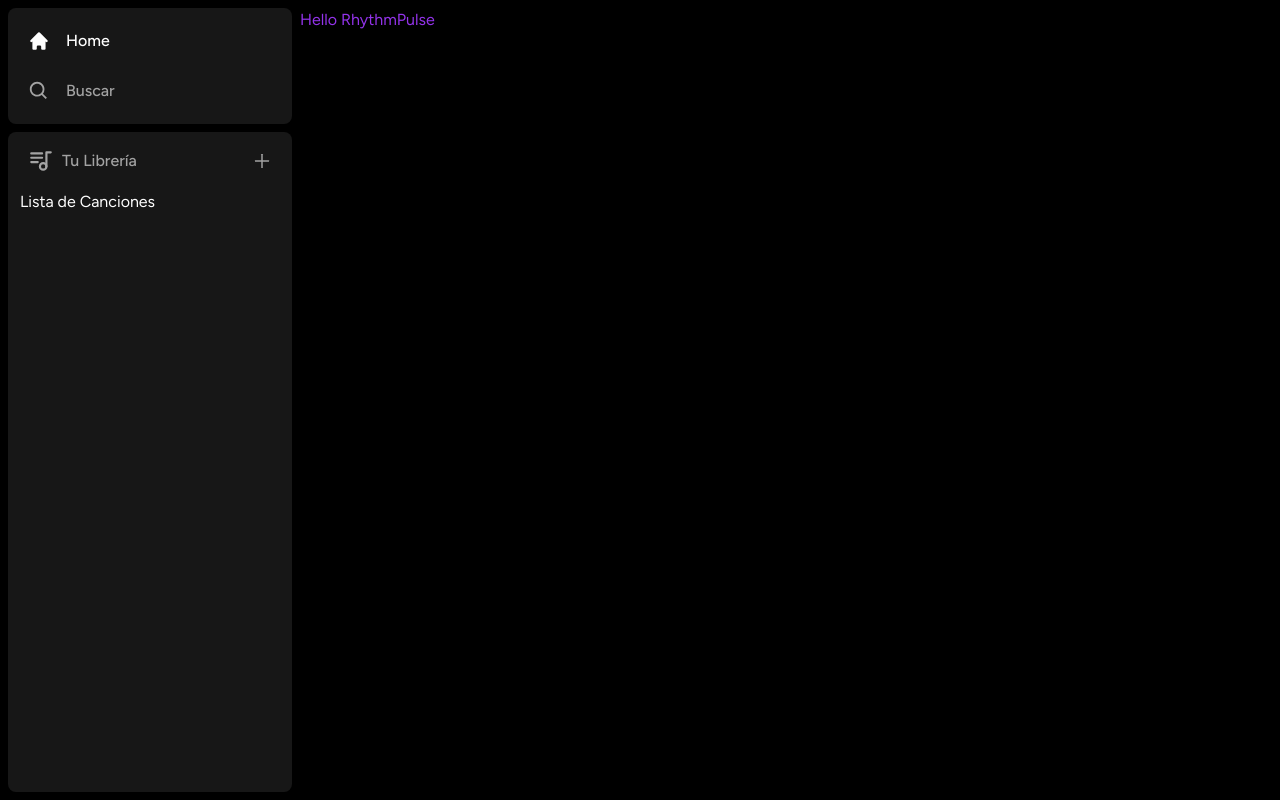
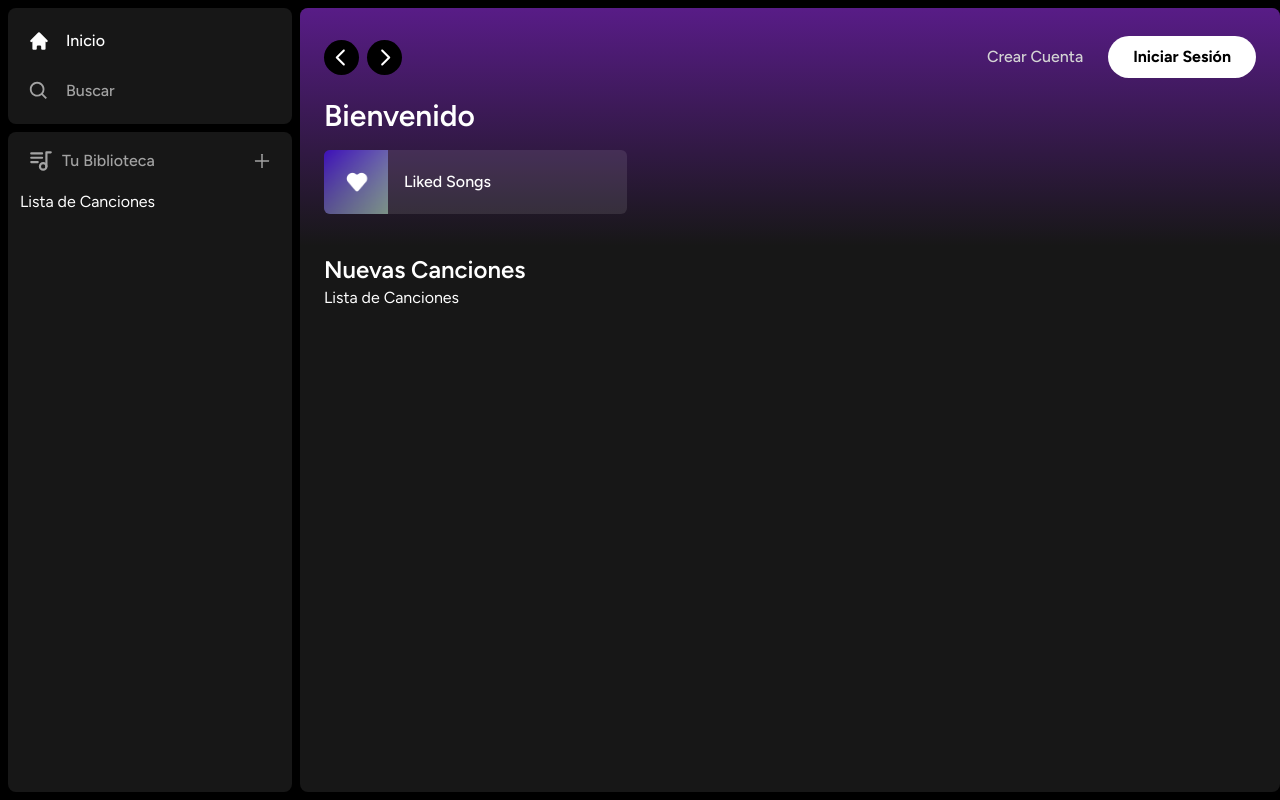
Before and after one commit to nyx08dreamer/RhythmPulse, a Next.js app: page / in a window 1280 px wide. Built offline with nearby package versions, Linux system fonts and the light colour scheme.

Commit message:
diseño de vista de inicio

```diff
--- a/app/(site)/page.tsx
+++ b/app/(site)/page.tsx
@@ -1,6 +1,41 @@
+// Vista Principal/Inicio
 
+import Header from "@/components/Header";
+import ListItem from "@/components/ListItem";
+
+
+// Apartado para visualizar nuevas canciones y artistas
 export default function Home() {
   return (
-    <div className="text-purple-600">Hello RhythmPulse</div>
+    <div className="bg-neutral-900 rounded-lg h-full w-full overflow-hidden overflow-y-auto">
+      {/*Encabezado de la Pagina*/}
+      <Header>
+        <div className="mb-2">
+          <h1 className="text-white text-3xl font-semibold">
+            Bienvenido
+          </h1>
+          <div className="grid grid-cols-1 sm:grid-cols-2 xl:grid-cols-3 2xl:grid-cols-4
+          gap-3 mt-4
+          ">
+            {/* Apartado para ver las canciones a las que se da Me Gusta*/}
+            <ListItem image="/images/liked.png"
+            name="Liked Songs"
+            href="liked"
+            />
+          </div>
+        </div>
+
+      </Header>
+      <div className="mt-2 mb-7 px-6">
+        <div className="flex justify-between items-center">
+          <h1 className="text-white text-2xl font-semibold">
+            Nuevas Canciones
+          </h1>
+        </div>
+        <div>
+          Lista de Canciones
+        </div>
+      </div>
+    </div>
   );
 }
--- a/app/layout.tsx
+++ b/app/layout.tsx
@@ -5,11 +5,13 @@
 
 const font = Figtree({ subsets: ["latin"] });
 
+// metadata
 export const metadata: Metadata = {
   title: "RhythmPulse",
   description: "Listen To Music",
 };
 
+// configuracion global
 export default function RootLayout({
   children,
 }: Readonly<{
--- a/components/Box.tsx
+++ b/components/Box.tsx
@@ -1,3 +1,5 @@
+// componete Caja
+
 import { twMerge } from "tailwind-merge";
 
 interface  BoxProps {
--- /dev/null
+++ b/components/Button.tsx
@@ -0,0 +1,37 @@
+// componete Boton
+
+import { forwardRef } from "react";
+import { twMerge } from "tailwind-merge";
+
+interface ButtonProps
+    extends React.ButtonHTMLAttributes<HTMLButtonElement> {}
+
+const Button = forwardRef<HTMLButtonElement, ButtonProps>(({
+    className,
+    children,
+    disabled,
+    type = "button",
+    ...props
+}, ref) => {
+    return (
+        <button
+        type={type}
+        // cambio de w-max en lugar de w-full
+        className={twMerge(`w-max rounded-full bg-purple-500 border border-transparent
+            px-3 py-3 disabled:cursor-not-allowed disabled:opacity-50
+            text-black font-bold hover:opacity-75 transition
+            `,
+            className
+        )}
+        disabled={disabled}
+        ref={ref}
+        {...props}
+        >
+            {children}
+        </button>
+    )
+})
+
+Button.displayName = "Button";
+
+export default Button;
--- /dev/null
+++ b/components/Header.tsx
@@ -0,0 +1,97 @@
+// componeten Encabezado/Header
+
+"use client";
+
+import { useRouter } from "next/navigation";
+import { BiSearch } from "react-icons/bi";
+import { HiHome } from "react-icons/hi";
+import { RxCaretLeft, RxCaretRight } from "react-icons/rx";
+import { twMerge } from "tailwind-merge";
+import Button from "./Button";
+
+interface HeaderProps {
+    children: React.ReactNode;
+    className?: string;
+}
+
+const Header: React.FC<HeaderProps> = ({
+    children,
+    className
+}) => {
+    const router = useRouter();
+
+    const handleLogout = () => {
+        // handle logout in the future / manejar cerra sesion
+    }
+
+    return (
+        <div className={twMerge(`h-fit bg-gradient-to-b from-purple-900 p-6
+        `,
+        className
+        )}>
+            {/*Diseños para Presentacion en Computadoras*/}
+            <div className="w-full mb-4 flex items-center justify-between
+            ">
+                <div className="hidden md:flex gap-x-2 items-center
+                ">
+                    <button
+                    onClick={()=> router.back()}
+                    className="rounded-full bg-black flex items-center
+                    justify-between hover:opacity-75 transition
+                    ">
+                        <RxCaretLeft className="text-white" size={35}/>
+                    </button>
+
+                    <button
+                    onClick={()=> router.forward()}
+                    className="rounded-full bg-black flex items-center
+                    justify-between hover:opacity-75 transition
+                    ">
+                        <RxCaretRight className="text-white" size={35}/>
+                    </button>
+                </div>
+
+                {/*Diseños para Presentacion en Dispositivos Moviles*/}
+                <div className="flex md:hidden gap-x-2 items-center">
+                    <button className=" rounded-full p-2 bg-white flex items-center justify-center
+                    hover:opacity-75 transition
+                    ">
+                        <HiHome className="text-black" size={20}/>
+                    </button>
+
+                    <button className=" rounded-full p-2 bg-white flex items-center justify-center
+                    hover:opacity-75 transition
+                    ">
+                        <BiSearch className="text-black" size={20}/>
+                    </button>
+                </div>
+                <div className="flex justify-center items-center gap-x-4
+                ">
+                    <>
+                    {/*Diseños para Presentacion Global*/}
+                        <div>
+                            {/*Redireccion para Crear Cuenta*/}
+                            <Button
+                            onClick={() => {}}
+                            // agregado de px-6
+                            className="bg-transparent text-neutral-300 font-medium px-6
+                            ">
+                                Crear Cuenta
+                            </Button>
+                            {/*Redireccion para Iniciar Sesión*/}
+                            <Button
+                            onClick={() => {}}
+                            className="bg-white px-6 py-2
+                            ">
+                                Iniciar Sesión
+                            </Button>
+                        </div>
+                    </>
+                </div>
+            </div>
+            {children}
+        </div>
+    );
+}
+
+export default Header;
--- a/components/Library.tsx
+++ b/components/Library.tsx
@@ -1,3 +1,5 @@
+// Configuracion de Biblioteca
+
 "use client";
 
 import { AiOutlinePlus } from "react-icons/ai";
@@ -5,7 +7,7 @@
 
 const Library = () => {
     const onClick = ( ) => {
-        // handle upload later
+        // handle upload later / manejar subida de musica
     };
 
     return (
@@ -26,7 +28,7 @@
                     font-medium
                     text-md
                     ">
-                        Tu Librería
+                        Tu Biblioteca
                     </p>
                 </div>
                 <AiOutlinePlus
--- /dev/null
+++ b/components/ListItem.tsx
@@ -0,0 +1,53 @@
+// componente Elementos dentro de una lista
+
+"use client";
+
+import Image from "next/image";
+import { useRouter } from "next/navigation";
+import { FaPlay } from "react-icons/fa";
+
+interface ListItemProps {
+    image: string;
+    name: string;
+    href: string;
+}
+
+const ListItem: React.FC<ListItemProps> = ({
+    image,
+    name,
+    href
+}) => {
+    const router = useRouter();
+
+    const onClick = ( ) => {
+        // agregar autentificacion antes de presionar - add authentication before push
+        router.push(href);
+    }
+
+    return (
+        <button
+        onClick={onClick}
+        className="relative group flex items-center rounded-md overflow-hidden
+        gap-x-4 bg-neutral-100/10 hover:bg-neutral-100/20 transition pr-4
+        ">
+            <div className="relative min-h-[64px] min-w-[64px]">
+                <Image className="object-cover"
+                fill
+                src={image}
+                alt="Image"
+                />
+            </div>
+            <p className="font-medium truncate py-5">
+                {name}
+            </p>
+            <div className="absolute transition opacity-0 rounded-full flex items-center
+            justify-center bg-purple-500 p-4 drop-shadow-md right-5 group-hover:opacity-100
+            hover:scale-110
+            ">
+                <FaPlay className="text-black"/>
+            </div>
+        </button>
+     );
+}
+
+export default ListItem;
--- a/components/Sidebar.tsx
+++ b/components/Sidebar.tsx
@@ -12,6 +12,7 @@
     children: React.ReactNode;
 }
 
+// configuracion de SiderBar
 const Sidebar: React.FC<SidebarProps> = ({
     children
 }) => {
@@ -21,7 +22,7 @@
     const routes = useMemo(() => [
         {
             icon: HiHome,
-            label: 'Home',
+            label: 'Inicio',
             active: pathname !== '/search',
             href: '/',
         },
@@ -47,6 +48,7 @@
             p-2
             "
         >
+            {/* Apartado de Inicio y Busqueda*/}
             <Box>
                 <div
                 className="
@@ -65,6 +67,7 @@
                 ))}
                 </div>
             </Box>
+            {/* Apartado de Biblioteca*/}
             <Box className="overflow-y-auto h-full">
                 <Library/>
             </Box>
--- a/components/SidebarItem.tsx
+++ b/components/SidebarItem.tsx
@@ -10,7 +10,7 @@
 
 }
 
-
+// Configuracion de Objetos dentro de SideBar
 
 const SidebarItem: React.FC<SidebarItemProps>= ({
     icon: Icon,
```
Also changed, not shown: public/images/liked.png (added).
